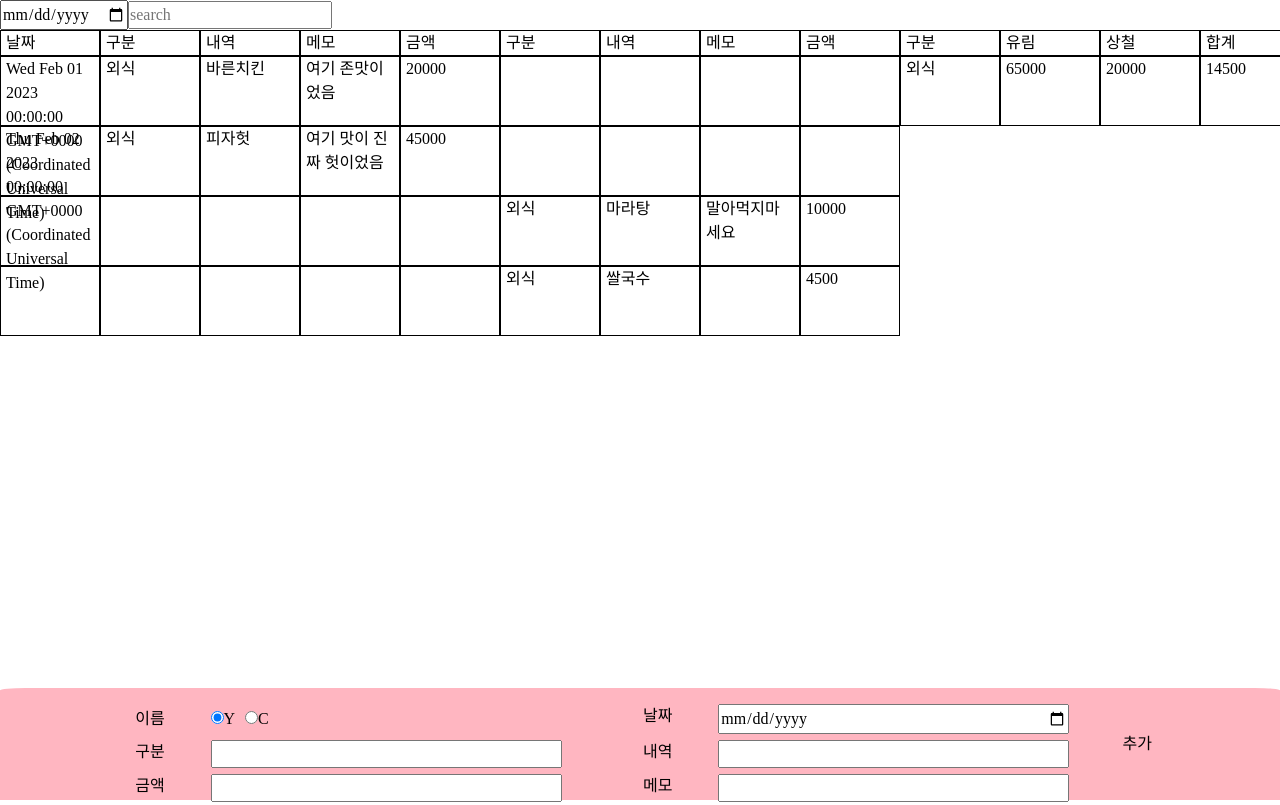
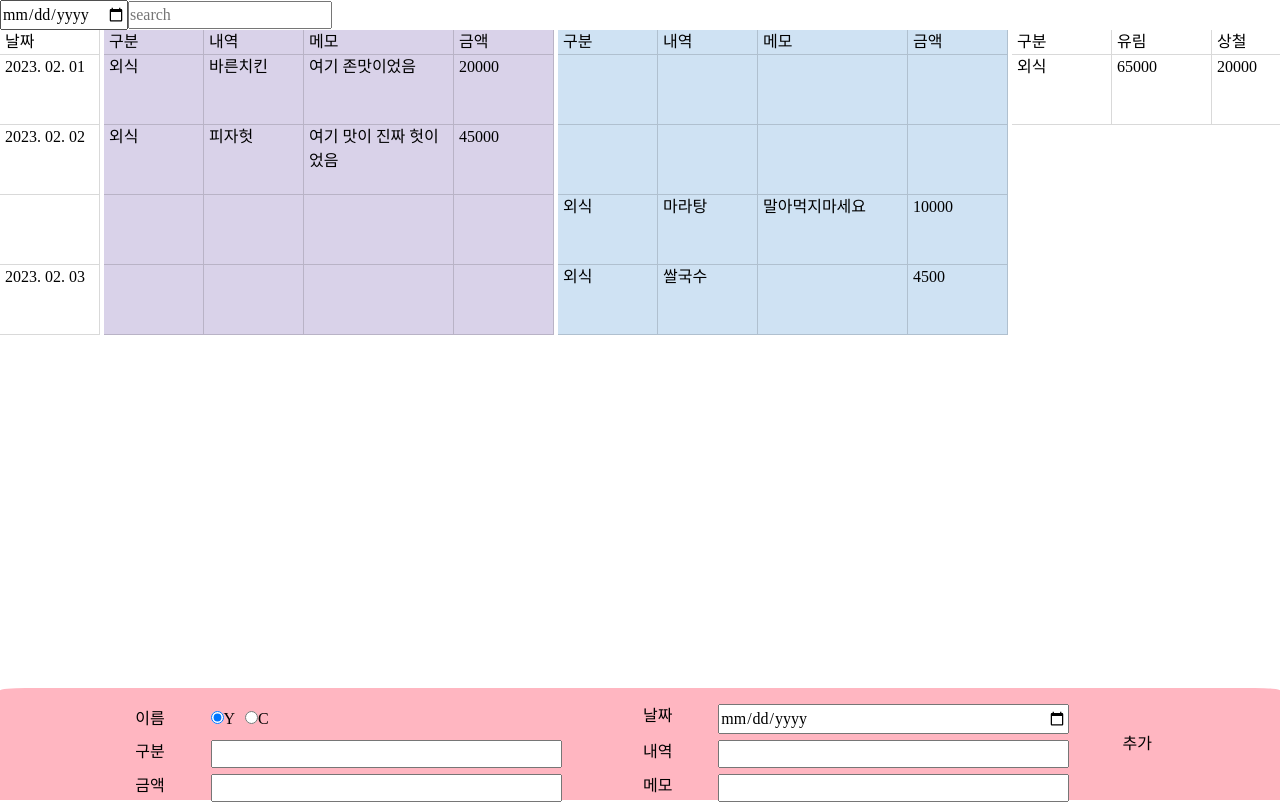
Before and after one commit to a-messy-duo/housekeeping, a React app: page /#/ in a window 1280 px wide. Built offline with nearby package versions, Linux system fonts and the light colour scheme.

Commit message:
feat(table): Separate date rows

```diff
--- a/src/features/main/Container.tsx
+++ b/src/features/main/Container.tsx
@@ -16,16 +16,24 @@ const MainContainer: FunctionComponent = () => {
       <HeaderContainer />
       <div className="content">
         <TableContainer
+          type="date"
+          headers={['날짜']}
+          list={dummyStatementList}
+        />
+        <TableContainer
+          type="statement"
           headers={defaultStatementHeaders}
           list={dummyStatementList}
           containerOwner={Our.yulim}
         />
         <TableContainer
+          type="statement"
           headers={defaultStatementHeaders}
           list={dummyStatementList}
           containerOwner={Our.chul}
         />
         <TableContainer
+          type="summary"
           headers={defaultSummaryHeaders}
           list={dummySummaryList}
         />
--- a/src/features/main/constants.ts
+++ b/src/features/main/constants.ts
@@ -1,2 +1,2 @@
-export const defaultStatementHeaders = ['날짜', '구분', '내역', '메모', '금액'];
+export const defaultStatementHeaders = ['구분', '내역', '메모', '금액'];
 export const defaultSummaryHeaders = ['구분', '유림', '상철', '합계', '개수'];
--- a/src/features/main/table/Container.tsx
+++ b/src/features/main/table/Container.tsx
@@ -3,12 +3,13 @@ import { FunctionComponent } from 'react';
 import './table.scss';
 
 import TableHeader from './content/Header';
-import { TableItem } from './model';
+import { TableItem, TableType } from './model';
 import TableRow from './content/Row';
 
 import { Our } from '~/features/shared/model';
 
 export type TableContainerProps = {
+  type: TableType;
   headers: string[];
   list: TableItem[];
   containerOwner?: Our;
@@ -21,8 +22,8 @@ const TableContainer: FunctionComponent<TableContainerProps> = (props) => {
     <div className="table">
       <TableHeader {...props} />
       <div className="table-row-container">
-        {list.map((item) => (
-          <TableRow {...props} {...item} />
+        {list.map((item, index) => (
+          <TableRow key={item.category + index} {...props} {...item} />
         ))}
       </div>
     </div>
--- /dev/null
+++ b/src/features/main/table/content/DateRow.tsx
@@ -0,0 +1,21 @@
+import { FunctionComponent } from 'react';
+
+import useDateRow from '../hooks/useDateRow';
+
+import { CommonProps } from './Row';
+
+import { StatementItem } from '~/features/shared/model';
+
+export type DateRowProps = CommonProps & StatementItem;
+
+const DateRow: FunctionComponent<DateRowProps> = ({ date }) => {
+  const { formattedDate } = useDateRow(date);
+
+  return (
+    <div className="table-row">
+      <div className="table-row-item">{formattedDate}</div>
+    </div>
+  );
+};
+
+export default DateRow;
--- a/src/features/main/table/content/Header.tsx
+++ b/src/features/main/table/content/Header.tsx
@@ -1,10 +1,14 @@
 import { FunctionComponent } from 'react';
+import classNames from 'classnames';
 
 import { TableContainerProps } from '../Container';
 
 import { Our } from '~/features/shared/model';
 
-type TableHeaderProps = Pick<TableContainerProps, 'headers' | 'containerOwner'>;
+type TableHeaderProps = Pick<
+  TableContainerProps,
+  'headers' | 'containerOwner' | 'type'
+>;
 
 const TableHeader: FunctionComponent<TableHeaderProps> = ({
   headers,
@@ -12,11 +16,16 @@ const TableHeader: FunctionComponent<TableHeaderProps> = ({
 }) => {
   return (
     <div className="table-header">
-      {headers.map((header, index) => {
-        if (containerOwner && index === 0 && containerOwner !== Our.yulim)
-          return null;
+      {headers.map((header) => {
         return (
-          <div className="table-header-item" key={header}>
+          <div
+            className={classNames('table-header-item', {
+              memo: header === '메모',
+              yulim: containerOwner === Our.yulim,
+              chul: containerOwner === Our.chul,
+            })}
+            key={header}
+          >
             {header}
           </div>
         );
--- a/src/features/main/table/content/Row.tsx
+++ b/src/features/main/table/content/Row.tsx
@@ -5,15 +5,24 @@ import { TableItem } from '../model';
 
 import StatementRow, { StatementRowProps } from './StatementRow';
 import SummaryRow, { SummaryRowProps } from './SummaryRow';
+import DateRow, { DateRowProps } from './DateRow';
 
-export type CommonProps = Pick<TableContainerProps, 'containerOwner'>;
+export type CommonProps = Pick<TableContainerProps, 'containerOwner' | 'type'>;
 type TableRowProps = CommonProps & TableItem;
 
 const TableRow: FunctionComponent<TableRowProps> = (props) => {
-  if ((props as StatementRowProps).statement) {
-    return <StatementRow {...(props as StatementRowProps)} />;
+  const { type } = props;
+
+  switch (type) {
+    case 'date':
+      return <DateRow {...(props as DateRowProps)} />;
+    case 'statement':
+      return <StatementRow {...(props as StatementRowProps)} />;
+    case 'summary':
+      return <SummaryRow {...(props as SummaryRowProps)} />;
+    default:
+      return <div />;
   }
-  return <SummaryRow {...(props as SummaryRowProps)} />;
 };
 
 export default TableRow;
--- a/src/features/main/table/content/StatementRow.tsx
+++ b/src/features/main/table/content/StatementRow.tsx
@@ -1,4 +1,5 @@
 import { FunctionComponent } from 'react';
+import classNames from 'classnames';
 
 import { CommonProps } from './Row';
 
@@ -6,36 +7,27 @@ import { Our, StatementItem } from '~/features/shared/model';
 
 export type StatementRowProps = CommonProps & StatementItem;
 
-const StatementRowSkeleton: FunctionComponent<StatementRowProps> = ({
+const StatementRow: FunctionComponent<StatementRowProps> = ({
+  owner,
   containerOwner,
+  category,
+  statement,
+  memo,
+  cost,
 }) => {
-  return (
-    <div className="table-row">
-      {containerOwner === Our.yulim && <div className="table-row-item" />}
-      <div className="table-row-item" />
-      <div className="table-row-item" />
-      <div className="table-row-item" />
-      <div className="table-row-item" />
-    </div>
-  );
-};
-
-const StatementRow: FunctionComponent<StatementRowProps> = (props) => {
-  const { owner, containerOwner, date, category, statement, memo, cost } =
-    props;
-  if (containerOwner !== owner) {
-    return <StatementRowSkeleton {...props} />;
-  }
+  const isMine = containerOwner === owner;
 
   return (
-    <div className="table-row">
-      {owner === Our.yulim && (
-        <div className="table-row-item">{date.toString()}</div>
-      )}
-      <div className="table-row-item">{category}</div>
-      <div className="table-row-item">{statement}</div>
-      <div className="table-row-item">{memo}</div>
-      <div className="table-row-item">{cost}</div>
+    <div
+      className={classNames('table-row', {
+        yulim: containerOwner === Our.yulim,
+        chul: containerOwner === Our.chul,
+      })}
+    >
+      <div className="table-row-item">{isMine ? category : ''}</div>
+      <div className="table-row-item">{isMine ? statement : ''}</div>
+      <div className="table-row-item memo">{isMine ? memo : ''}</div>
+      <div className="table-row-item">{isMine ? cost : ''}</div>
     </div>
   );
 };
--- /dev/null
+++ b/src/features/main/table/hooks/useDateRow.tsx
@@ -0,0 +1,24 @@
+import { useLayoutEffect, useState } from 'react';
+
+import { formatDate } from '~/features/shared/utils/date';
+
+const dateHitMap: Set<string> = new Set();
+
+const useDateRow = (date: Date) => {
+  const [formattedDate, setFormattedDate] = useState<string>('');
+
+  useLayoutEffect(() => {
+    const stringDate = formatDate(date);
+
+    if (dateHitMap.has(stringDate)) {
+      setFormattedDate('');
+    } else {
+      setFormattedDate(stringDate);
+      dateHitMap.add(stringDate);
+    }
+  }, []);
+
+  return { formattedDate };
+};
+
+export default useDateRow;
--- a/src/features/main/table/model.ts
+++ b/src/features/main/table/model.ts
@@ -1,4 +1,6 @@
 import { Our, StatementItem } from '~/features/shared/model';
+
+export type TableType = 'date' | 'statement' | 'summary';
 
 export type SummaryItem = Pick<StatementItem, 'category'> & {
   [Our.yulim]: number;
--- a/src/features/main/table/table.scss
+++ b/src/features/main/table/table.scss
@@ -4,6 +4,10 @@
 
 .table, .table-row-container {
 	flex-direction: column;
+}
+
+.table {
+	padding-right: 4px;
 }
 
 .table-row {
@@ -13,5 +17,19 @@
 .table-header-item, .table-row-item {
 	padding: 0 5px;
 	width: 100px;
-	border: 1px black solid;
+	border: 1px solid #e5e5e5;
+	border-color: rgb(0 0 0 / 15%);
+	border-width: 0 1px 1px 0;
 }
+
+.memo {
+	width: 150px;
+}
+
+.yulim {
+	background-color: #d9d2e9;
+}
+
+.chul {
+	background-color: #cfe2f3;
+}
--- /dev/null
+++ b/src/features/shared/utils/date.ts
@@ -0,0 +1,11 @@
+export const padToDigits = (num: number, digits = 2) => {
+  return num.toString().padStart(digits, '0');
+};
+
+export const formatDate = (dateObject: Date) => {
+  const year = dateObject.getFullYear();
+  const month = dateObject.getMonth() + 1;
+  const date = dateObject.getDate();
+
+  return `${year}. ${padToDigits(month)}. ${padToDigits(date)}`;
+};
```
